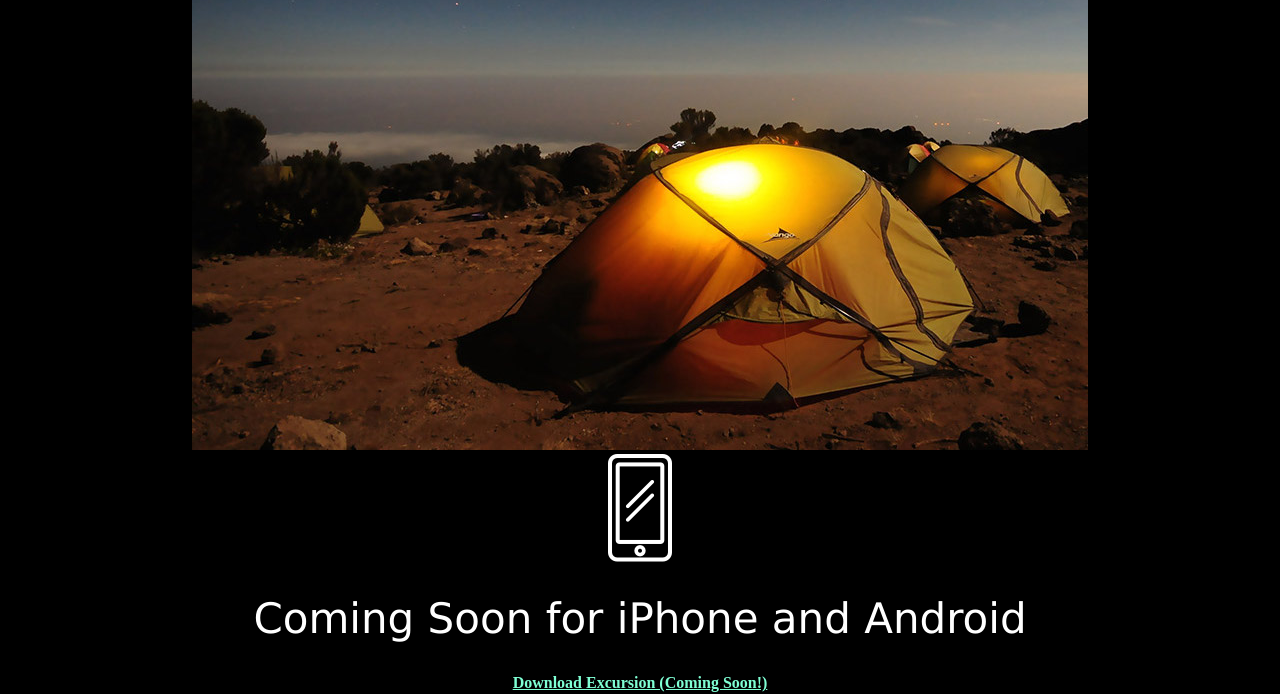
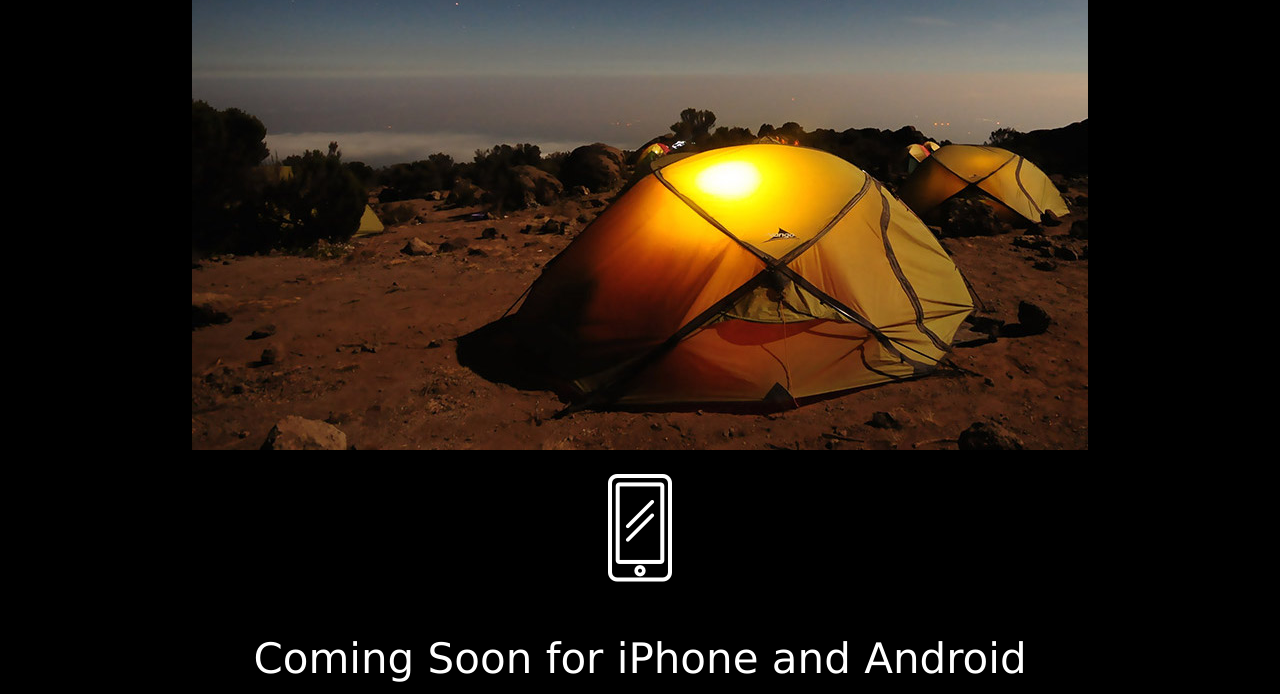
Before and after one commit to sequeirajonathan/excursion, a plain HTML site: page index.html in a window 1280 px wide. Shown: the part 547-1241 px from the top of the page. Drawn offline with Linux system fonts and the light colour scheme.

Commit message:
Added documentation - final revision

```diff
--- a/index.html
+++ b/index.html
@@ -5,16 +5,21 @@
 	<link href="resources/css/style.css" style="text/css" rel="stylesheet">
 </head>
 
-<body bgcolor="black" class="background">
+<!-- background class ensures website has black background throughout and text is centered with white font color-->
+<body class="background">
 	<div>
+
 		<h1 id="heading">Discover Hiddden Places in the World Around You</h1>
 	</div>
+
 	<div>
+		<!-- creates a coming soon link of the project -->
 		<h3 class="sub-heading"><a href="#">Download Excursion (Coming Soon!)</a></h3>
 	</div>
 
 	<div>
-
+		<!-- p element displays only when video does not play
+			 video element autoplays the video and loops it to no leave a gap between elements -->
 		<video src="resources/videos/excursion.mp4" autoplay loop>
 			<p>Video not supported by browser</p>
 		</video>
@@ -22,10 +27,13 @@
 
 	<div>
 		<h1 class="subject-heading"> Your Personal Travel Guide</h1>
+
+		<!-- used an id here for Specificity due to the background class defaulting text to white-->
 		<p id="gray-subject">Excursion remembers places you like, and recommends new points of interest around you.</p>
 		<img src="resources/images/camp.jpg">
 	</div>
 
+	<!-- displays icon png image added padding to replicate redline mock-->
 	<div id="icon">
 		<img src="resources/images/phone.png">
 	</div>
@@ -36,6 +44,7 @@
 	</div>
 
 	<div>
+		<!-- applied the &copy to display copyright symbol -->
 		<footer id="footer"><h2>&copy Excursion</h2></footer>
 	</div>
 
--- a/resources/css/style.css
+++ b/resources/css/style.css
@@ -1,12 +1,13 @@
 .background {
+	background-color: black;
 	text-align: center;
+	color:white;
 }
 
 #heading{
 	font-family: Verdana;
 	font-weight: normal;
 	font-size: 50px;
-	color:white;
 
 }
 
@@ -19,7 +20,7 @@
 	font-family: Verdana;
 	font-weight: 300;
 	font-size: 42px;
-	color:white;
+
 }
 
 #gray-subject {
@@ -32,3 +33,7 @@
 	color: gray;
 	text-align: right;
 }
+
+#icon{
+	padding: 20px;
+}
```
